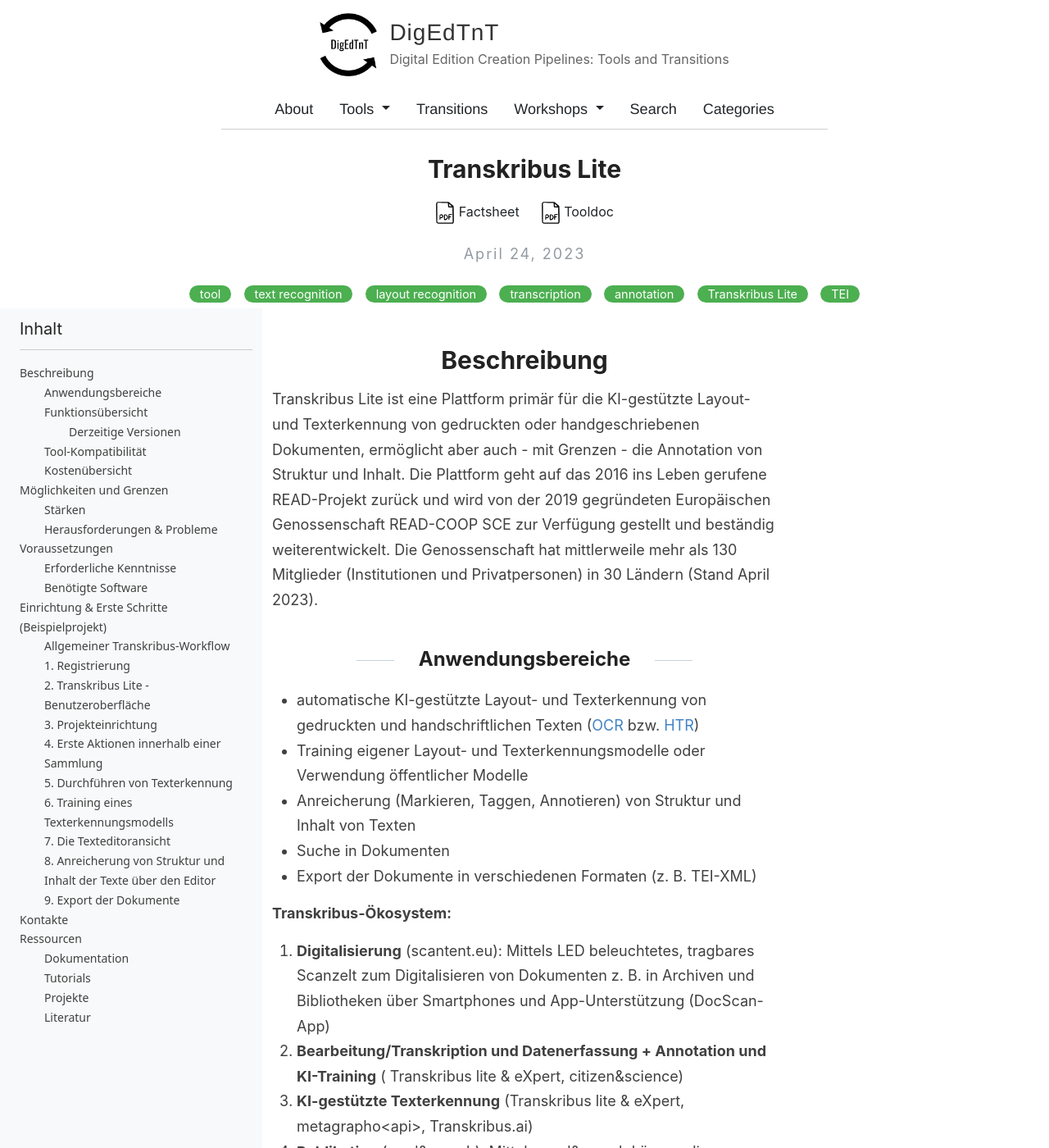
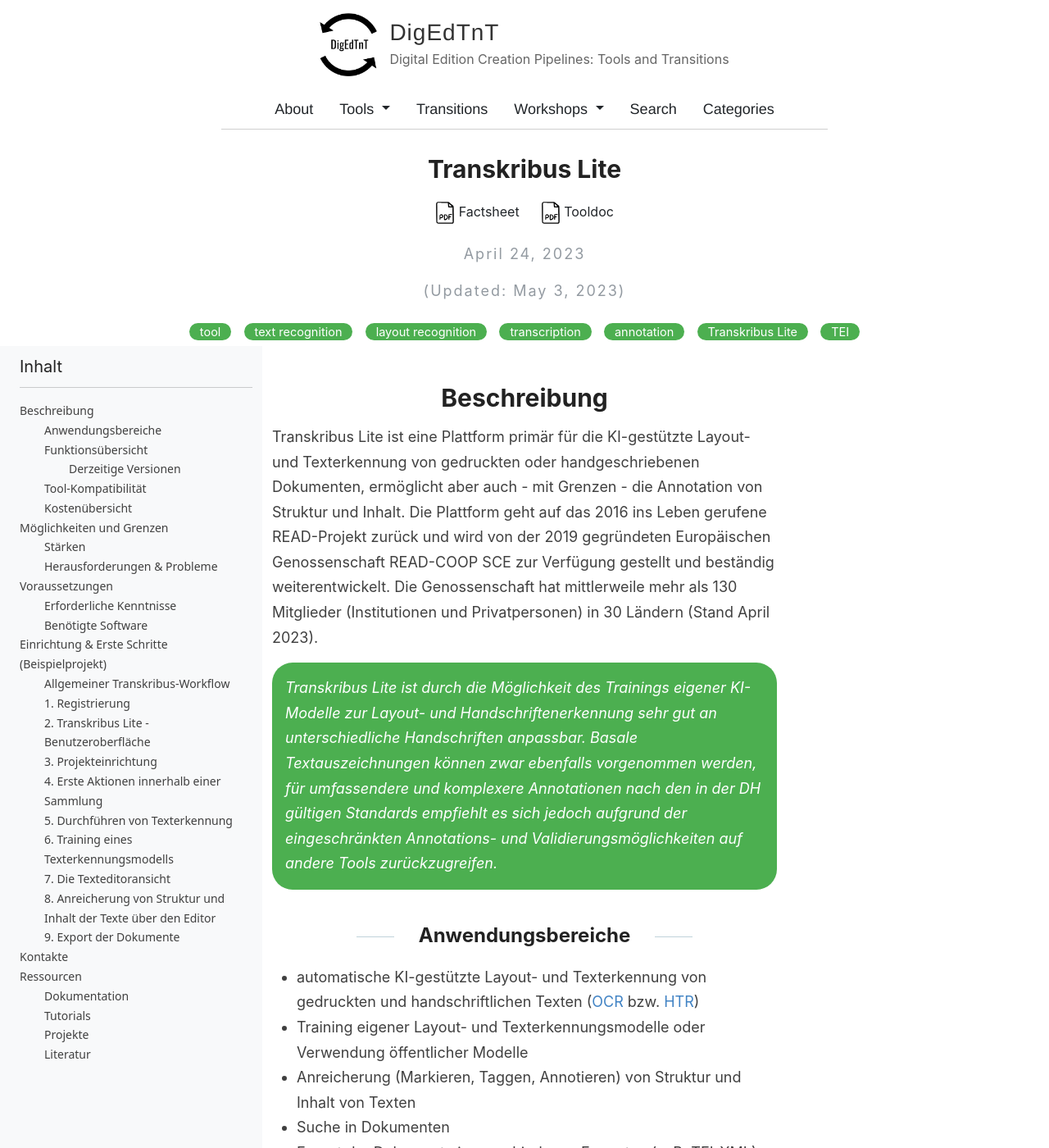
Before and after one commit to DigEdTnT/digedtnt.github.io, a Jekyll site: the page built from _posts/2023-04-24-transkribus.md, in a window 1280 px wide and 1400 px high. Shown: the whole window at 82% size. Built offline with Jekyll 4.4.1, drawn with Linux system fonts in a browser that asks for light colours; some of the changed text lies outside the part shown.

Commit message:
Update 2023-04-24-transkribus.md

```diff
--- a/_posts/2023-04-24-transkribus.md
+++ b/_posts/2023-04-24-transkribus.md
@@ -8,12 +8,18 @@
 
 excerpt: Transkribus Lite ist eine Plattform für KI-gestützte Layout- und Texterkennung
 
+last_modified_at:   2023-05-03
+
 ---
 
 
 # Beschreibung
 
 Transkribus Lite ist eine Plattform primär für die KI-gestützte Layout- und Texterkennung von gedruckten oder handgeschriebenen Dokumenten, ermöglicht aber auch - mit Grenzen - die Annotation von Struktur und Inhalt. Die Plattform geht auf das 2016 ins Leben gerufene READ-Projekt zurück und wird von der 2019 gegründeten Europäischen Genossenschaft READ-COOP SCE zur Verfügung gestellt und beständig weiterentwickelt. Die Genossenschaft hat mittlerweile mehr als 130 Mitglieder (Institutionen und Privatpersonen) in 30 Ländern (Stand April 2023).
+
+<div class="essence">
+Transkribus Lite ist durch die Möglichkeit des Trainings eigener KI-Modelle zur Layout- und Handschriftenerkennung sehr gut an unterschiedliche Handschriften anpassbar. Basale Textauszeichnungen können zwar ebenfalls vorgenommen werden, für umfassendere und komplexere Annotationen nach den in der DH gültigen Standards empfiehlt es sich jedoch aufgrund der eingeschränkten Annotations- und Validierungsmöglichkeiten auf andere Tools zurückzugreifen.
+</div>
 
 
 ## Anwendungsbereiche
@@ -70,7 +76,7 @@
 ## Tool-Kompatibilität
 
 
-<table>
+<table class="table-responsive">
   <tr>
    <td>
    </td>
@@ -189,7 +195,7 @@
 ## Allgemeiner Transkribus-Workflow
 
 Der allgemeine Transkribus-Workflow kann wie folgt visualisiert werden:
-{% include image.html url="../data/pipelines/pipeline_2/transkribus/img/flowchart_workflow.jpg" description="Abb. 1: Allgemeiner Transkribus-Workflow" %}
+{% include image.html url="../data/pipelines/pipeline_2/transkribus/img/flowchart_workflow.jpg" description="Allgemeiner Transkribus-Workflow" %}
 
 * **Start**: Upload der Dokumente → Überprüfung, ob eines der öffentlichen Modelle für die automatische Transkription geeignet ist:
     * **JA:** Texterkennung → Tagging des erkannten Textes → Download
@@ -197,7 +203,7 @@
 ## 1. Registrierung
 * Um Transkribus Lite nutzen zu können, ist eine Registrierung erforderlich, wobei Namen und E-Mail-Adresse angegeben werden müssen.
 
-{% include image.html url="../data/pipelines/pipeline_2/transkribus/img/registration.jpg" description="Abb. 2: Registrierung" %}
+{% include image.html url="../data/pipelines/pipeline_2/transkribus/img/registration.jpg" description="Registrierung" %}
 
 * Bei Registrierung erhält man 500 nicht teilbare Credits zur Verfügung gestellt, mit denen 500 handgeschriebene oder 3000 gedruckte Seiten automatisch transkribiert werden können.
 
@@ -209,7 +215,7 @@
         * Rechte Menüleiste: Schnelle Texterkennung und Übersicht über das Creditsaldo (Abb. X. - e)
     * **“Training” (Abb. X - b):** Hier können Modelle für die Layout- und Texterkennung trainiert werden
 
-{% include image.html url="../data/pipelines/pipeline_2/transkribus/img/dashboard.PNG" description="Abb. 4: Transkribus-Dashboard" %}
+{% include image.html url="../data/pipelines/pipeline_2/transkribus/img/dashboard.PNG" description="Transkribus-Dashboard" %}
 
 
 
@@ -217,20 +223,20 @@
 * **Sammlungen:** Das Anlegen einer Sammlung ist nötig, um die Layout und/oder Texterkennung durchführen zu können. Eine Sammlung ist in Transkribus ein Ordner, der alle Dokumente eines bestimmten Projekts enthält.
 * **Anlegen einer Sammlung:** Eine Sammlung wird im Workdesk über die Schaltfläche “Sammlung erstellen” in der linken Menüleiste angelegt. Wir legen nun eine Sammlung mit dem Namen “Briefe Schuchardt” an. Eine angelegte Sammlung kann unter der Schaltfläche “Sammlungen” wieder gelöscht oder bearbeitet werden (Änderung der Metadaten wie dem Namen der Sammlung oder einer kurzen Beschreibung)
 
-{% include image.html url="../data/pipelines/pipeline_2/transkribus/img/create_collection.jpg" description="Abb. 5: Erstellen einer Sammlung" %}
+{% include image.html url="../data/pipelines/pipeline_2/transkribus/img/create_collection.jpg" description="Erstellen einer Sammlung" %}
 
 
 
 ## 4.  Erste Aktionen innerhalb einer Sammlung
 * **Upload von Dokumenten:** Wir navigieren nun über die linke Toolbar, bei der wir auf “Sammlungen” klicken, zur neu angelegten Sammlung. Die erste Aktion innerhalb einer Sammlung ist das Hochladen von Dokumenten, die in weiterer Folge transkribiert oder auf die die Layout- und Texterkennung angewandt werden. Ein Dokument ist in Transkribus Lite eine Menge an Bildern, die in einem bestimmten Zusammenhang stehen (z. B. ein Manuskript, ein Vertrag, ein Brief). Möglich ist der Upload von Bildern (JPEG/PNG) oder PDFs. Alle gemeinsam hochgeladenen Dateien werden als ein einzelnes Dokument angesehen, jedes einzelne Bild bzw. jede Seite eines PDFs wird zu einer Seite des Dokuments. Für unsere Zwecke ist jeder Brief Schuchardts, der aus mehreren Bildern besteht, ein Dokument, deshalb laden wir die jeweils zusammengehörigen Bilddateien separat hoch (“H1_1” bis “H1_4”, “H2_1 bis “H2_6” usw.). Wir geben den einzelnen Dokumenten die Namen “Brief 1”, “Brief 2” usw. Durch einen Klick auf die drei Punkte kann der Dokumentname nachträglich geändert werden, ebenso können Metadaten wie etwa “Autor” hinzugefügt werden.
 
-{% include image.html url="../data/pipelines/pipeline_2/transkribus/img/upload_documents.jpg" description="Abb. 5: Hochladen von Dokumenten" %}
+{% include image.html url="../data/pipelines/pipeline_2/transkribus/img/upload_documents.jpg" description="Hochladen von Dokumenten" %}
 
 
 
 * **Hinzufügen von Nutzer:innen:** Im Transkribus Organizer in der linken Menüleiste können unter der Schaltfläche “User-Manager” andere Nutzer:innen zur Sammlung hinzugefügt werden, sodass gemeinschaftlich an einer Sammlung gearbeitet werden kann. Die möglichen Rollen sind “Owner”, “Editor” und “Transcriber”, wobei in absteigender Reihenfolge der “Owner” einer Sammlung über die meisten Rechte verfügt. Die Berechtigungen und ihre Abstufungen können [hier](https://help.transkribus.com/managing-users) eingesehen werden. Damit das Hinzufügen möglich ist, müssen die anderen Nutzer:innen bereits registriert sein und bei der Suche muss deren exakte E-Mail-Adresse angegeben werden. Wir fügen nun eine:n Nutzer:in hinzu und vergeben die Rolle “Transcribe”, sodass uns diese Person bei der Transkription behilflich sein kann.
 
-{% include image.html url="../data/pipelines/pipeline_2/transkribus/img/add_user.PNG" description="Abb. 6: Hinzufügen von Nutzer:innen" %}
+{% include image.html url="../data/pipelines/pipeline_2/transkribus/img/add_user.PNG" description="Hinzufügen von Nutzer:innen" %}
 
 
 
@@ -239,16 +245,16 @@
 
 {% include image.html url="../data/pipelines/pipeline_2/transkribus/img/flowchart_texterkennung.jpg
 
-" description="Abb. 11: Workflow für das Training eines Texterkennungsmodells" %}
+" description="Workflow für das Training eines Texterkennungsmodells" %}
 * Wir wollen also nun feststellen, wie gut die Texterkennung der öffentlichen Modelle, angewandt auf die Handschrift Hugo Schuchardts, funktioniert. Dazu wählen wir nun in der Sammlungsübersicht das Dokument “Brief 1” aus und klicken in der linken Menüleiste auf “Texterkennung”. Nun werden wir auf eine neue Seite weitergeleitet, auf der wir das Modell, das zur Texterkennung verwendet werden soll, auswählen müssen.
 
-{% include image.html url="../data/pipelines/pipeline_2/transkribus/img/text_recognition.PNG" description="Abb. 7: Starten der Texterkennung" %}
+{% include image.html url="../data/pipelines/pipeline_2/transkribus/img/text_recognition.PNG" description="Starten der Texterkennung" %}
 
 
 
 * Da über 100 öffentliche Modelle zur Auswahl stehen, wenden wir die links selektierbaren Filterkriterien an, um die Anzahl an potentiell applikablen Modellen einzuschränken. Bei “Sprache” wählen wir “Deutsch”, bei “Typ” “Handschriftlich” und bei “Jahrhunderte” den Zeitraum 19. bis 20. Jahrhundert. Es ist wichtig, dass diese auf das jeweilige Textmaterial zugeschnittene Auswahl getroffen wird, damit die Auswahl auf die möglichst am besten geeigneten Modelle eingeschränkt wird. Nun werden nur mehr wenige Modelle angezeigt, wir entscheiden uns für das Modell “Transkribus German handwriting M1”, da die anderen Modelle primär für Kurrentschrift ausgelegt zu sein scheinen (Weiterführende Informationen zu den Modellen erhält man durch einen Klick auf “Beschreibung). Das Modell weist eine Zeichenfehlerrate (Character Error Rate (CER)) von 4,7 % auf, d. h. es würden von 100 Zeichen ca. 5 falsch erkannt werden. Nach dem Klick auf “Start” wird der Job ausgeführt und wir können unter der Schaltfläche “Jobs” seinen Fortschritt verfolgen.
 
-{% include image.html url="../data/pipelines/pipeline_2/transkribus/img/recognition_model_selection.PNG" description="Abb. 8: Auswahl eines Texterkennungsmodells" %}
+{% include image.html url="../data/pipelines/pipeline_2/transkribus/img/recognition_model_selection.PNG" description="Auswahl eines Texterkennungsmodells" %}
 
 
 
@@ -273,26 +279,20 @@
 * Für das Training eines Texterkennungsmodells werden von Transkribus 25-75 Seiten (5.000-15.000 Wörter) als Trainingsdaten (“Ground Truth”) benötigt bzw. empfohlen, bei handgeschriebenen Texten sollten es mindestens 10.000 Wörter pro Hand sein. Als Trainingsdaten werden in Transkribus die Faksimiles und die mit ihnen korrespondierenden fehlerfreien und genauen Transkriptionen bezeichnet, die in weiterer Folge für das Training der Texterkennungsmodelle verwendet werden. Generell gilt: Je mehr Trainingsdaten vorhanden sind, desto erfolgreicher verläuft das Modelltraining.
 * Momentan ist es in Transkribus Lite leider noch nicht möglich, bereits außerhalb transkribierten Text einzufügen. Es können bisher immer nur einzelne Zeile angewählt und befüllt werden, nicht aber ganze Textblöcke zeilenübergreifend eingefügt werden.
 
-{% include image.html url="../data/pipelines/pipeline_2/transkribus/img/pasting_lines.PNG
-
-" description="Abb. 11: Das Befüllen einzelner Zeilen" %}
+{% include image.html url="../data/pipelines/pipeline_2/transkribus/img/pasting_lines.PNG" description="Das Befüllen einzelner Zeilen" %}
 
 
 
 * Wir befinden uns also in einer etwas misslichen Lage und entscheiden uns, da die Texterkennung mit dem von uns gewählten öffentlichen Modell zumindest einigermaßen brauchbare Ergebnisse liefert, für den halb automatischen, halb händischen Zugang, da die Korrektur von falsch erkanntem Text in unserem Fall weniger Zeit in Anspruch nimmt, als ihn händisch von Grund auf zu transkribieren. Dazu müssen wir noch die automatische Texterkennung auf die Dokumente Brief 2 bis 6 anwenden. Nachdem dies erledigt ist, gleichen wir die automatisch transkribierten Texte mit unserer bereits vorhandenen Transkription ab und bessern die falsch erkannten Zeichen bzw. Wörter aus. Nach dem Abschluss der Korrekturen können wir uns nun dem Training eines auf Hugo Schuchardts Handschrift zugeschnittenen Texterkennungsmodells widmen.
 * Um ein Texterkennungsmodell zu trainieren, wählen wir das Tab “Training” und klicken auf “Text-Erkennung”. Danach wählen wir die Sammlung “Briefe Schuchardt” aus.
 
-{% include image.html url="../data/pipelines/pipeline_2/transkribus/img/text_recognition_choose_collection.jpg
-
-" description="Abb. X: Auswahl einer Sammlung für die Texterkennung" %}
+{% include image.html url="../data/pipelines/pipeline_2/transkribus/img/text_recognition_choose_collection.jpg" description="Auswahl einer Sammlung für die Texterkennung" %}
 
 
 
 * Nun werden wir weitergeleitet und müssen nun zunächst einige Metadaten für unser Modell eingeben: Modellnamen, Beschreibung, Sprache(n) und Zeitspanne, die unsere Daten umfassen. Zuletzt müssen wir noch die Transkriptversion auswählen. Hier können wir uns zwischen “Latest Transcript” und “Nur Ground Truth” entscheiden. Entscheiden wir uns für “Ground Truth” sind im nächsten Schritt nur die Seiten, deren Status wir als “Trainingsdaten” festgelegt haben, anwählbar, bei “Latest Transkript” können alle Seiten, egal welchen Transkriptionsstatus wir ihnen früher zugewiesen haben, ausgewählt werden.
 
-{% include image.html url="../data/pipelines/pipeline_2/transkribus/img/text_recognition_model_metadata.jpg
-
-" description="Abb. 12: Eingabe der Metadaten des Texterkennungsmodells" %}
+{% include image.html url="../data/pipelines/pipeline_2/transkribus/img/text_recognition_model_metadata.jpg" description="Eingabe der Metadaten des Texterkennungsmodells" %}
 
 
 
@@ -308,9 +308,7 @@
 ## 7. Die Texteditoransicht
 * Nachdem wir unser Modell trainiert, wollen wir zunächst noch den Texteditor von Transkribus erproben und unsere Dokumente annotieren. Zum Texteditor gelangen wir, indem wir über die linke Menüleiste “Sammlungen” auswählen, in unsere Sammlung navigieren, ein Dokument (z. B. “Brief 1”) öffnen und dann eine Seite des Dokuments anklicken. Nun öffnet sich der Editor mit Bild-Text-Synopse.
 
-{% include image.html url="../data/pipelines/pipeline_2/transkribus/img/text_editor.jpg
-
-" description="Abb. X: Der Texteditor" %}
+{% include image.html url="../data/pipelines/pipeline_2/transkribus/img/text_editor.jpg" description="Der Texteditor" %}
 
 
 
@@ -321,15 +319,11 @@
     * **Versionskontrolle:** Die Schaltfläche mit Datums- und Zeitangabe (Abb. x -c) dient der Versionskontrolle. Mittels ‘Speicherständen’ kann zwischen auf frühere und von dort aus dann spätere Versionen zugegriffen werden werden.
     * **Konfiguration:** Über das Zahnradsymbol (Abb. x - d) können verschiedene Einstellungen vorgenommen werden und so z. B. das Verhalten und Layout des Editors an die eigenen Bedürfnisse angepasst werden. Es ist aber hier auch möglich, eigene Texttags hinzuzufügen oder bereits vorhandene zu entfernen. Ebenso kann die Sichtbarkeit der Strukturtags gesteuert werden.
     * **Virtuelles Keyboard:**  Das Keyboardsymbol (Abb. x - e) blendet das Virtuelle Keyboard ein, über das Unicode-Zeichen eingefügt werden können . Dazu müssen die gewünschten Unicode-Bereiche zunächst über die Konfigurationsschaltfläche (Zahnradsymbol) ausgewählt werden.
-{% include image.html url="../data/pipelines/pipeline_2/transkribus/img/text_editor_options.png
-
-" description="Abb. X: Optionen im Texteditor-Fenster" %}
+{% include image.html url="../data/pipelines/pipeline_2/transkribus/img/text_editor_options.png" description="Optionen im Texteditor-Fenster" %}
 
 * **Wichtige Optionen im Faksimilefenster** (links):
 
-{% include image.html url="../data/pipelines/pipeline_2/transkribus/img/text_editor_facsimile.jpg
-
-" description="Abb. X: Wichtige Optionen im Faksimilefenster" %}
+{% include image.html url="../data/pipelines/pipeline_2/transkribus/img/text_editor_facsimile.jpg" description="Wichtige Optionen im Faksimilefenster" %}
 
 
 
@@ -340,9 +334,7 @@
         * Zusammenfügen von Regionen: Dazu werden mit Strg und Mausklick mehrere Regionen markiert, nach einem Rechtsklick können sie mit “Merge shapes” zusammengeführt werden.
     * **Layoutbutton:** Nach einem Klick auf den Layoutbutton (Abb. x - c) öffnet sich ein Fenster, in dem die Struktur des Dokuments (Regionen und Zeilen) angezeigt wird. Hier können - was durchaus wichtig sein kann - Regionen und Zeilen miteinander ausgetauscht werden.
 
-{% include image.html url="../data/pipelines/pipeline_2/transkribus/img/layout_regions_lines.PNG
-
-" description="Abb. X: Optionen zum Verschieben von Regionen und Zeilen" %}
+{% include image.html url="../data/pipelines/pipeline_2/transkribus/img/layout_regions_lines.PNG" description="Optionen zum Verschieben von Regionen und Zeilen" %}
 
 
 
@@ -352,50 +344,38 @@
         * **Format:** fett, kursiv, durchgestrichen, unterstrichen, hochgestellt und tiefgestellt
         * **Tagging:** Textpassagen können mittels der von Transkribus vorkonfigurierten oder eigenen Tags ausgezeichnet werden. Über die “Configure”-Schaltfläche im Popup kann gesteuert werden, welche Tags zur Auswahl angezeigt werden, wenn eine Textpassage markiert wird.
 
-{% include image.html url="../data/pipelines/pipeline_2/transkribus/img/tagging_popup.PNG
-
-" description="Abb. X: Das Popup-Fenster zur Textauszeichnung" %}
+{% include image.html url="../data/pipelines/pipeline_2/transkribus/img/tagging_popup.PNG" description="Das Popup-Fenster zur Textauszeichnung" %}
 
 
 
 * **Anlegen eigener Texttags:** Da wir eigene und TEI-konforme Tags verwenden wollen, müssen wir diese zuerst anlegen. Dazu navigieren wir zurück in unsere Sammlung und klicken links im Transkribus Organizer auf “Tag Manager” (Tags werden in Transkribus immer für eine Sammlung konfiguriert). Da unsere Briefe über Datumszeilen verfügen, das TEI-konforme Tag “dateline” aber noch nicht in Transkribus vorkonfiguriert ist, erstellen wir es. Optional könnten wir dem Tag auch ein oder mehrere Attribute hinzufügen.
 
-{% include image.html url="../data/pipelines/pipeline_2/transkribus/img/tag_manager.PNG
-
-" description="Abb. X: Das Anlegen von Texttags" %}
+{% include image.html url="../data/pipelines/pipeline_2/transkribus/img/tag_manager.PNG" description="Das Anlegen von Texttags" %}
 
 
 
 * **Auszeichnen unsere Transkription:** Wir wollen nun den Text unseres ersten Briefes annotieren und die Funktionalitäten des Editors testen. Da es sich bei Transkribus Lite um keinen vollwertigen Ersatz für ein TEI-konformes Annotationswerkzeug handelt, werden wir nicht versuchen, eine bestmögliche Annotation anzufertigen, sondern lediglich einige der Möglichkeiten erproben. Dazu navigieren wir in der Sammlungsübersicht in das Dokument “Brief 1” und öffnen die erste Seite des Briefes. Wir wollen die Datumszeile unseres Briefes auszeichnen und markieren sie, nun öffnet sich ein Popup. Damit wir unser neues Tag auch auswählen können, müssen wir es zuerst über “Configure” sichtbar schalten.
 
-{% include image.html url="../data/pipelines/pipeline_2/transkribus/img/tags_configure.PNG
-
-" description="Abb. X: Das Sichtbarschalten von Tags" %}
+{% include image.html url="../data/pipelines/pipeline_2/transkribus/img/tags_configure.PNG" description="Das Sichtbarschalten von Tags" %}
 
 
 
 * Nachdem wir das erledigt haben, können wir die Datumszeilen taggen. Tags können auch verschachtelt werden. Wir wählen die Datumsangabe innerhalb der Datumszeile an und weisen ihr das Tag “date” zu und geben in dessen Attribut “when” das normalisierte Datum “1893-10-13” an.
 
-{% include image.html url="../data/pipelines/pipeline_2/transkribus/img/tags_date.PNG
-
-" description="Abb. X: Verschachtelte Tags" %}
+{% include image.html url="../data/pipelines/pipeline_2/transkribus/img/tags_date.PNG" description="Verschachtelte Tags" %}
 
 
 
 * Nun legen wir noch die neuen Tags “opener” an “salute” und taggen damit die Datumszeile und die Grußformel. Zuletzt taggen wir noch die sich weiter unten befindliche, zweite Datumsangabe auf der ersten Seite des Briefs. Auf den nächsten beiden Seiten zeichnen wir mit den Formatoptionen die unterstrichenen und höhergestellten Wörter aus, während wir auf der letzten Seite für die Passage am Briefende noch die Tags “closer” und “name” anlegen und die Verabschiedung samt Grußformel und Namen des Briefschreibers taggen.
 
-{% include image.html url="../data/pipelines/pipeline_2/transkribus/img/tags_nested.PNG
-
-" description="Abb. X: Die getaggte erste Seite des ersten Briefs" %}
+{% include image.html url="../data/pipelines/pipeline_2/transkribus/img/tags_nested.PNG" description="Die getaggte erste Seite des ersten Briefs" %}
 
 
 
 ## 9. Export der Dokumente
 * **Downloadfunktion in der Sammlungsübersicht:** Da wir unsere Daten noch weiter annotieren und anreichern wollen, ist es für uns am sinnvollsten, sie als TEI-XML zu exportieren. Innerhalb unserer Sammlung können wir die Dokumente selektieren, die wir herunterladen wollen. Wir selektieren unseren bereits testweise annotierten ersten Brief und klicken auf “Download”. Im Popup wählen wir bei den unterschiedlichen Exportformaten lediglich “TEI” aus. Wir bekommen nun auf unsere E-Mail-Adresse einen Downloadlink zugeschickt, mit dem wir eine ZIP-Datei herunterladen können.
 
-{% include image.html url="../data/pipelines/pipeline_2/transkribus/img/download_options.PNG
-
-" description="Abb. X: Das Herunterladen von Dokumenten" %}
+{% include image.html url="../data/pipelines/pipeline_2/transkribus/img/download_options.PNG" description="Das Herunterladen von Dokumenten" %}
 
 **Überprüfung und Validierung der TEI-Datei**:
 
```
Also changed, not shown: other parts of _posts/2023-04-24-transkribus.md (+3 -11 lines).
